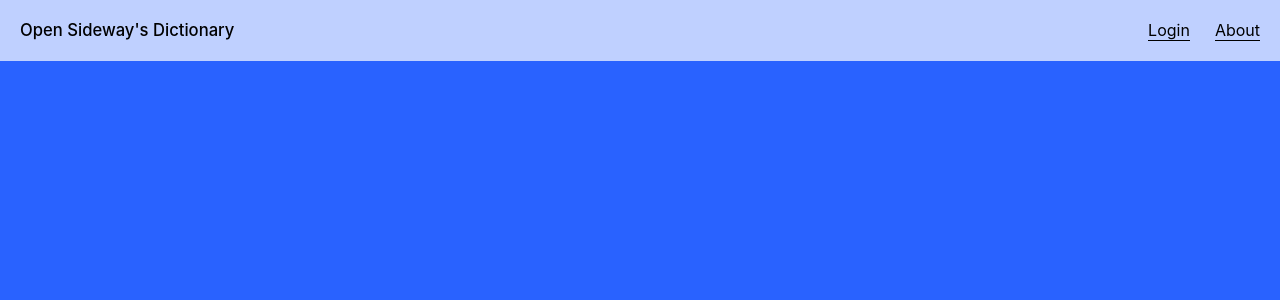
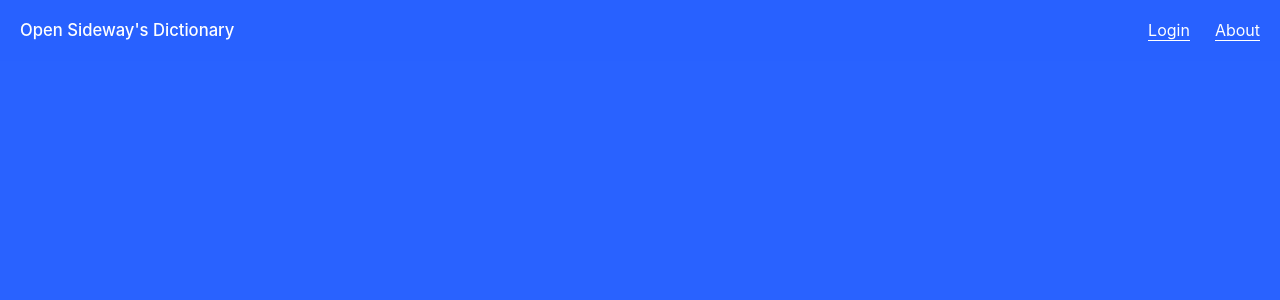
Before and after one commit to alexandriatech/open-sideways-dict, a React (Create React App) app in the folder client/: page /login in a window 1280 px wide. Shown: the top 300 px of the page. Built offline with nearby package versions, Linux system fonts and the light colour scheme; the HTML template or start-up script is replaced by a standard one.

Commit message:
setup theme for login page

```diff
--- a/client/src/Routes/Login/index.jsx
+++ b/client/src/Routes/Login/index.jsx
@@ -1,4 +1,4 @@
-import React, { useContext, useEffect } from "react";
+import React, { useContext } from "react";
 import classNames from "classnames";
 import styles from "./styles.module.scss";
 import GoogleLoginButton from "components-app/GoogleLoginButton";
@@ -23,7 +23,7 @@ const Login = ({ state, className }) => {
   return (
     <div className={_className}>
       <Heading>{HEADING_TEXT}</Heading>
-      <p>{SUBHEADING_TEXT}</p>
+      <p className={styles.subHeading}>{SUBHEADING_TEXT}</p>
       <GoogleLoginButton
         render={(props) => <Button {...props}>{SIGNIN_TEXT}</Button>}
       />
--- a/client/src/Routes/Login/styles.module.scss
+++ b/client/src/Routes/Login/styles.module.scss
@@ -1,7 +1,19 @@
+.loginPage {
+  align-items: center;
+  display: flex;
+  flex-direction: column;
+  justify-content: center;
+  min-height: 300px;
+
+  .subHeading {
+    margin-top: 0;
+    margin-bottom: 40px;
+  }
+}
+
 :global(.page-enter) .loginPage {
   opacity: 0;
   transform: scale(1.1);
-  /* position: absolute; */
 }
 
 :global(.page-enter-active) .loginPage {
--- a/client/src/components-shared/Navbar/index.jsx
+++ b/client/src/components-shared/Navbar/index.jsx
@@ -1,18 +1,21 @@
-import React from "react";
+import React, { useContext } from "react";
 import PropTypes from "prop-types";
 import classNames from "classnames";
 import styles from "./styles.module.scss";
+import { ThemeContext } from "components-shared/ThemeContextProvider";
 import Link from "components-shared/Link";
 
 const Navbar = ({ className, links, title }) => {
+  const { theme } = useContext(ThemeContext);
   const _className = classNames(styles.header, className);
-  const _color = "black";
-  const _hoverColor = "rgba(0, 0, 0, .6)";
+  const _color = theme === "default" ? "black" : "white";
+  const _hoverColor =
+    theme === "default" ? "rgba(0, 0, 0, .6)" : "rgba(255, 255, 255, .6)";
 
   return (
     <>
       <div className={styles.headerSpace}></div>
-      <nav className={_className}>
+      <nav className={_className} key={theme}>
         <Link
           appearance="noline"
           className={styles.title}
--- a/client/src/components-shared/Navbar/styles.module.scss
+++ b/client/src/components-shared/Navbar/styles.module.scss
@@ -2,7 +2,6 @@
 
 .header {
   align-items: center;
-  background-color: rgba(255, 255, 255, 0.7);
   display: flex;
   justify-content: space-between;
   left: 0;
@@ -19,6 +18,14 @@
   .link {
     margin-left: 15px;
   }
+}
+
+:global(.default) .header {
+  background-color: rgba(255, 255, 255, 0.7);
+}
+
+:global(.alt) .header {
+  background-color: rgba(41, 98, 255, 0.7);
 }
 
 .headerSpace {
--- a/client/src/index.css
+++ b/client/src/index.css
@@ -1,6 +1,6 @@
 :root {
   --white: white;
-  --our-blue: rgb(41, 98, 255);
+  --our-blue: #2962ff;
 }
 
 *,
```
